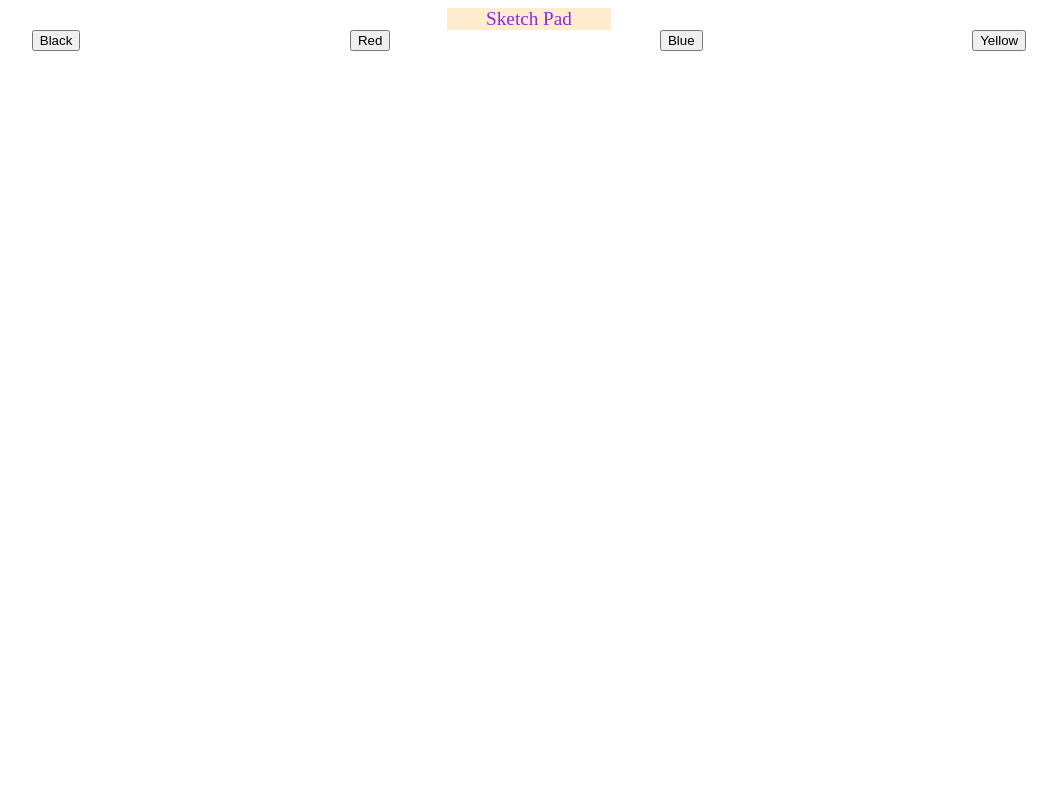
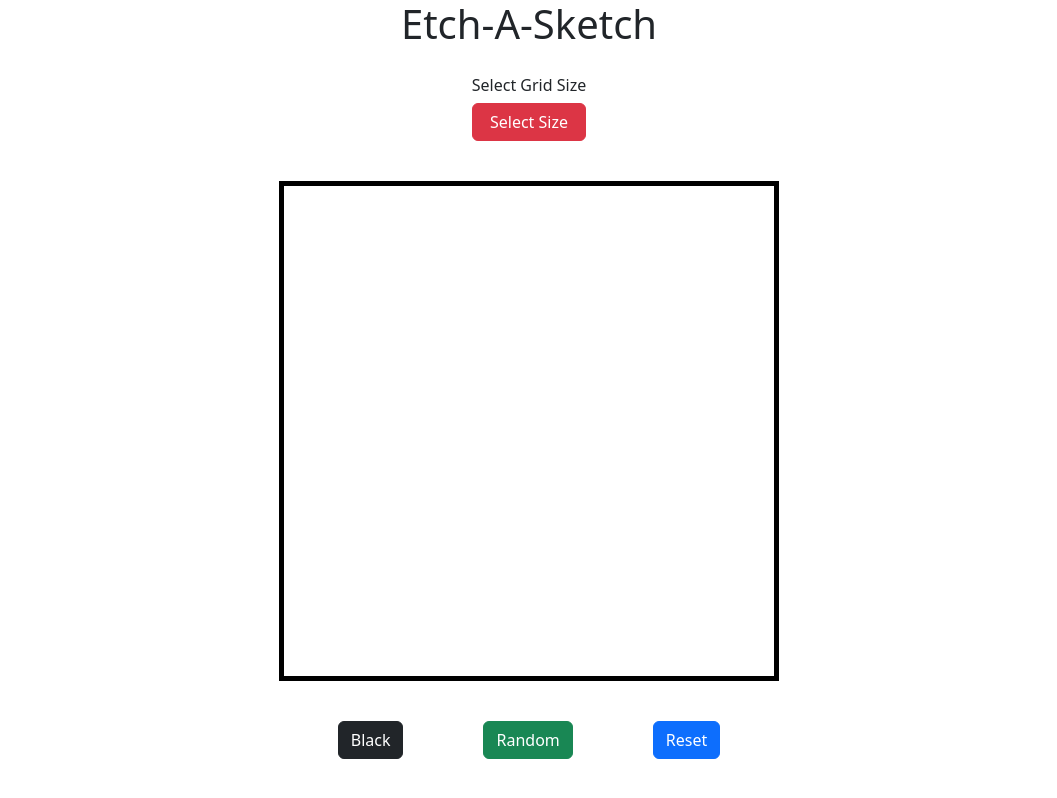
Before and after one commit to NickLu51o/Etch-and-Sketch, a plain HTML site: page index.html in a window 1280 px wide. Shown: the whole page, without its empty margins (111-1168 px from the left). Drawn offline with nearby package versions, Linux system fonts and the light colour scheme.

Commit message:
styled the webpage and added non-usable buttons

```diff
--- a/index.html
+++ b/index.html
@@ -3,24 +3,27 @@
 <html lang="en">
 
     <head>
-        <meta char="UT8">
-        <title>Etch and Sketch</title>
+        <meta char="UTF=8">
+        <title>Etch-A-Sketch</title>
         <link rel="stylesheet" href="styles.css">
+        <link href="https://cdn.jsdelivr.net/npm/bootstrap@5.3.0-alpha3/dist/css/bootstrap.min.css" rel="stylesheet" integrity="sha384-KK94CHFLLe+nY2dmCWGMq91rCGa5gtU4mk92HdvYe+M/SXH301p5ILy+dN9+nJOZ" crossorigin="anonymous">
 
     </head>
 
     <body>
-        <div class="flex-container">
-            <div class="title">Sketch Pad</div>
-            <div class="content">
-                <div class="board"></div>
-                <div class="buttons">
-                    <button>Black</button>
-                    <button>Red</button>
-                    <button>Blue</button>
-                    <button>Yellow</button>
-                </div>
-            </div>
+        <h1> Etch-A-Sketch</h1>
+
+        <div class="header">
+            <h6>Select Grid Size</h6>
+            <button id="pupup" class="btn btn-danger">Select Size</button>
+        </div>
+
+        <div class="board"></div>
+
+        <div class="footer">
+            <button class="btn btn-dark">Black</button>
+            <button class="btn btn-success">Random</button>
+            <button class="btn btn-primary">Reset</button>
         </div>
 
     </body>
--- a/styles.css
+++ b/styles.css
@@ -1,19 +1,28 @@
-
-.flex-container {display:flex;
+body {
+    display:flex;
     flex-direction:column;
+    justify-content:center;
+    align-items:center;
 }
 
-.title {display:flex;
-    color:blueviolet;
-    background-color: blanchedalmond;
+.header {
+    display:flex;
+    flex-direction:column;
     justify-content:center;
-    font-size: larger;
-   margin-left: 550px;
-   margin-right: 550px;
+    margin:20px;
 }
 
-.buttons {display:flex;
+.footer {
+    display:flex;
     justify-content:space-around;
+    gap: 80px;
+    margin:20px;
+}
 
-
+.board {
+    width:500px;
+    height:500px;
+    display: grid;
+    border: 5px solid black;
+    margin:20px;
 }
```
